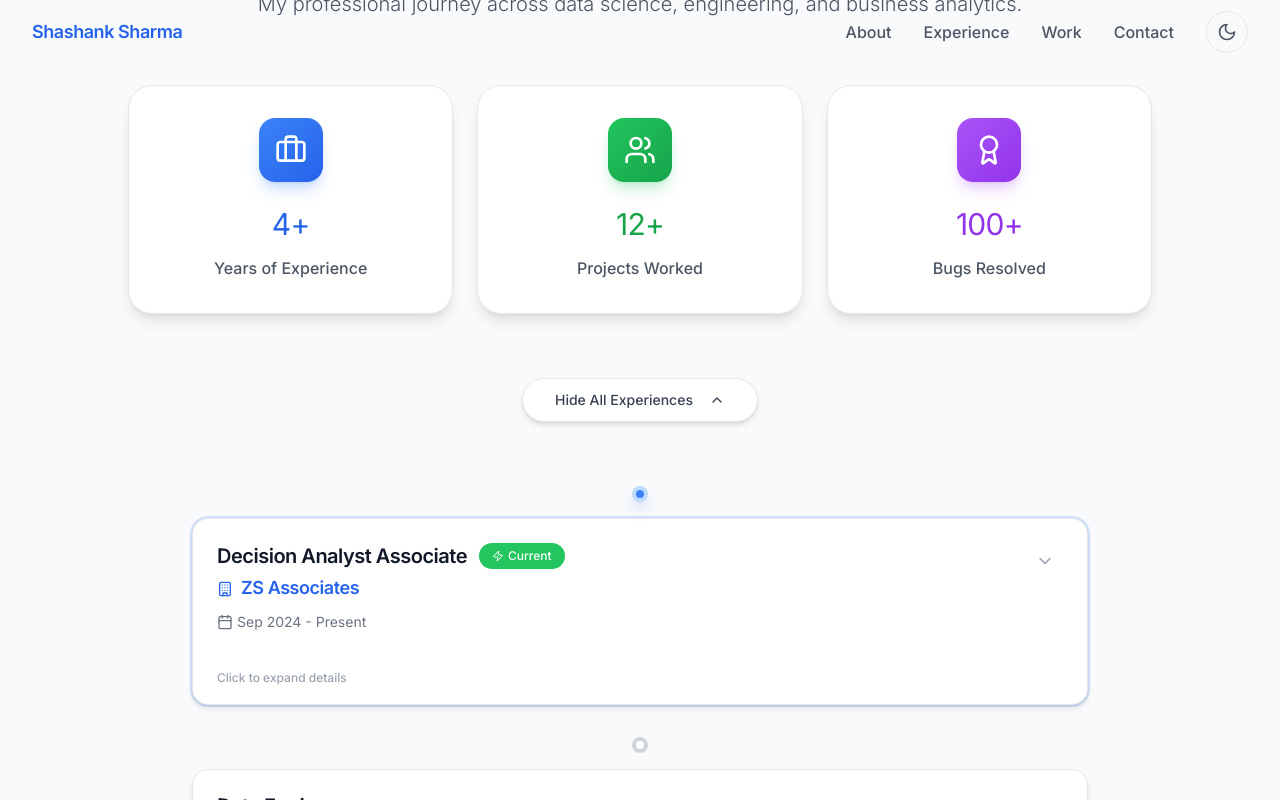
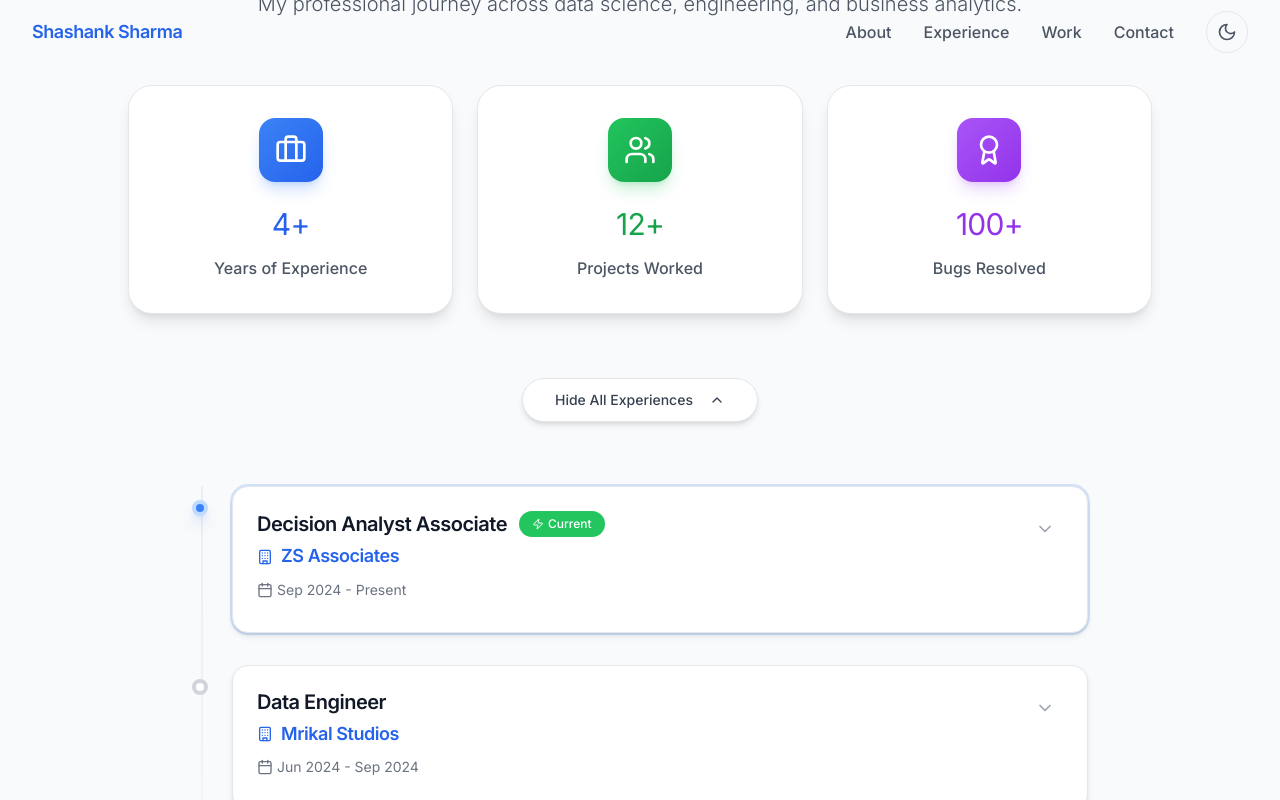
Before and after one commit to valyrian24052/Valy-s-view, a Next.js app: page / in a window 1280 px wide. Both pictures are taken after a click on the button "View All Experiences". Shown: the part 1459-2259 px from the top of the page. Built offline with nearby package versions, Linux system fonts and the light colour scheme.

Commit message:
aaaaaaaaaa

```diff
--- a/components/MaterialTimeline.tsx
+++ b/components/MaterialTimeline.tsx
@@ -23,14 +23,18 @@ export function MaterialTimeline({ items }: { items: any[] }) {
   return (
     <div className="max-w-4xl mx-auto">
       <div className="relative">
+        {/* Vertical line - thinner and more faded */}
+        <div className="absolute left-[9px] top-0 bottom-0 w-0.5 bg-gradient-to-b from-gray-200 via-gray-100 to-white dark:from-gray-700 dark:via-gray-800 dark:to-[#1d1d27] opacity-60" />
+
         <div className="space-y-8">
           {items.map((item, index) => {
             const isExpanded = expandedItems.has(index)
             const isCurrent = index === 0
 
             return (
-              <div key={`${item.company}-${index}`} className="relative group">
-                <div className="relative z-10 flex items-center justify-center mb-4">
+              <div key={`${item.company}-${index}`} className="relative flex items-start group">
+                {/* Dot - adjusted position for centering on the line */}
+                <div className="relative z-10 flex-shrink-0 mr-6 mt-3.5"> {/* Adjusted mt to center the dot */}
                   <div
                     className={cn(
                       "w-4 h-4 rounded-full border-4 transition-all duration-300",
@@ -40,7 +44,7 @@ export function MaterialTimeline({ items }: { items: any[] }) {
                     )}
                   />
                   {isCurrent && (
-                    <div className="absolute w-4 h-4 bg-blue-500 dark:bg-blue-400 rounded-full animate-ping opacity-20" />
+                    <div className="absolute top-0 left-0 w-4 h-4 bg-blue-500 dark:bg-blue-400 rounded-full animate-ping opacity-20" />
                   )}
                 </div>
 
@@ -81,6 +85,12 @@ export function MaterialTimeline({ items }: { items: any[] }) {
                               <Calendar className="w-4 h-4" />
                               <span>{item.period}</span>
                             </div>
+                            {item.location && (
+                              <div className="flex items-center gap-1">
+                                <span className="mr-1">•</span>
+                                <span>{item.location}</span>
+                              </div>
+                            )}
                           </div>
                         </div>
                         <button className="p-2 rounded-full hover:bg-gray-100 dark:hover:bg-gray-700 transition-colors">
@@ -102,9 +112,12 @@ export function MaterialTimeline({ items }: { items: any[] }) {
                       </div>
                     </div>
 
-                    {!isExpanded && (
+                    {!isExpanded && item.shortDescription && (
                       <div className="px-6 pb-4">
-                        <Caption color="muted" className="text-xs">
+                        <Body color="secondary" className="leading-relaxed line-clamp-2">
+                          {item.shortDescription}
+                        </Body>
+                        <Caption color="muted" className="text-xs mt-2">
                           Click to expand details
                         </Caption>
                       </div>
```
